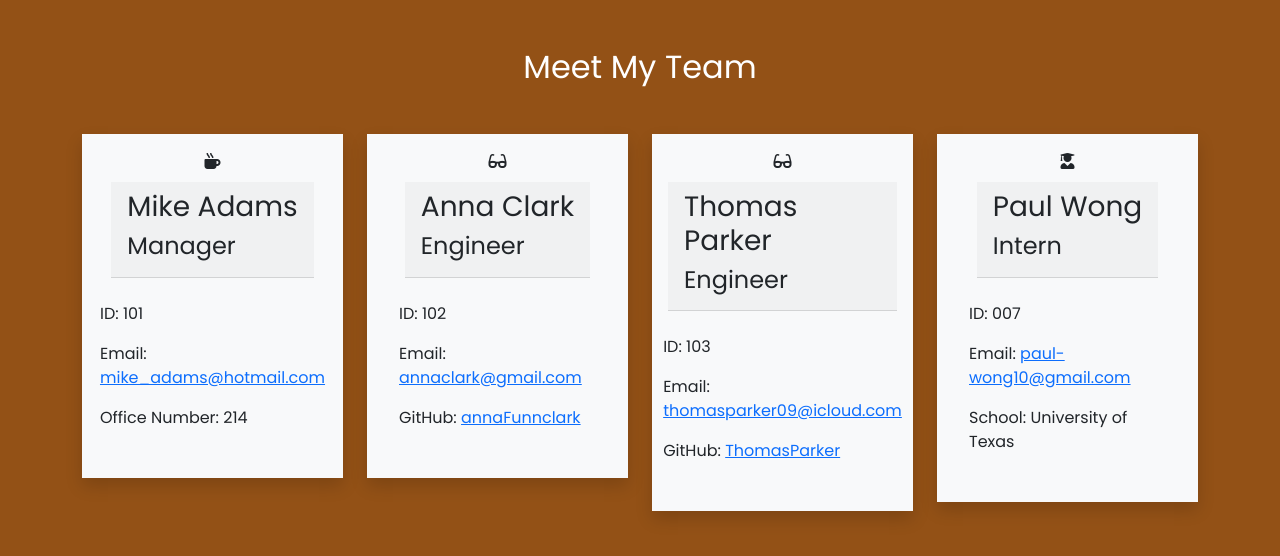
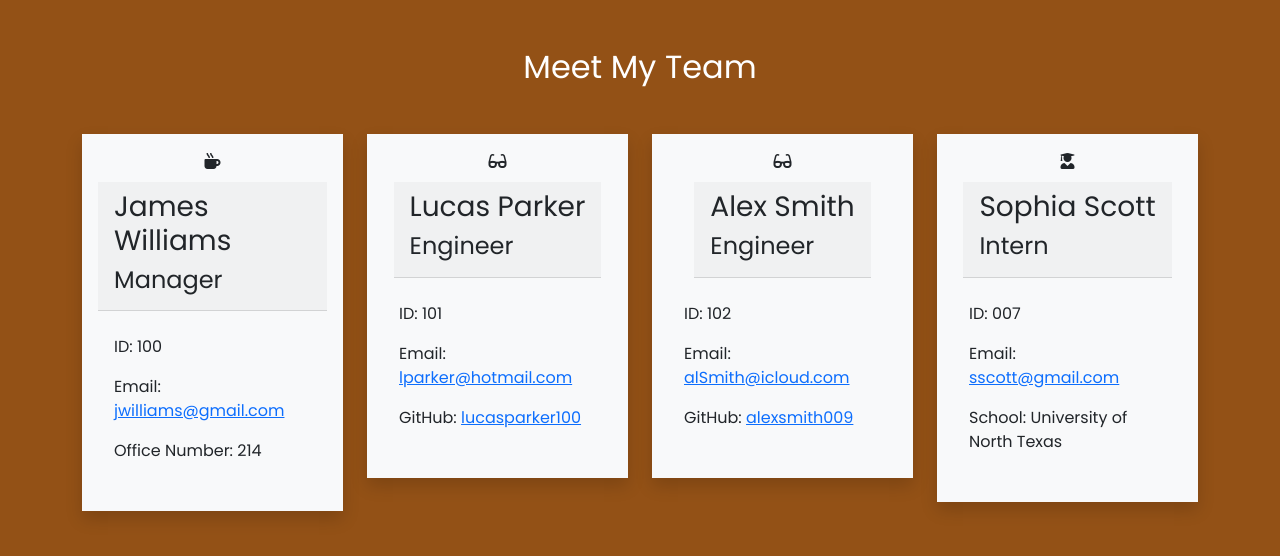
Before and after one commit to thutuephan/PiSoPer-TeamProfileGenerator, a website: page index.html in a window 1280 px wide. Drawn offline with nearby package versions, Linux system fonts and the light colour scheme.

Commit message:
Updated README file and video

```diff
--- a/index.html
+++ b/index.html
@@ -27,12 +27,12 @@
 
             </div>
             <div class="card-header my-2">
-                <h3 class="text-grey">Mike Adams</h3>
+                <h3 class="text-grey">James Williams</h3>
                 <h4 class="text-grey">Manager</h4>
             </div>
             <div class="card-body">
-                <p class="text-grey id">ID: 101</p>
-                <p class="text-grey email">Email: <a href="mailto:mike_adams@hotmail.com">mike_adams@hotmail.com</a></p>
+                <p class="text-grey id">ID: 100</p>
+                <p class="text-grey email">Email: <a href="mailto:jwilliams@gmail.com">jwilliams@gmail.com</a></p>
                 <p class="text-grey officenumber">Office Number: 214</p>
             </div>
 
@@ -50,14 +50,14 @@
 
             </div>
             <div class="card-header my-2">
-                <h3 class="text-grey">Anna Clark</h3>
+                <h3 class="text-grey">Lucas Parker</h3>
                 <h4 class="text-grey">Engineer</h4>
             </div>
 
             <div class="card-body">
-                <p class="text-grey id">ID: 102</p>
-                <p class="text-grey email">Email: <a href="mailto:annaclark@gmail.com">annaclark@gmail.com</a></p>
-                <p class="text-grey github">GitHub: <a href="https://github.com/annaFunnclark">annaFunnclark</a></p>
+                <p class="text-grey id">ID: 101</p>
+                <p class="text-grey email">Email: <a href="mailto:lparker@hotmail.com">lparker@hotmail.com</a></p>
+                <p class="text-grey github">GitHub: <a href="https://github.com/lucasparker100">lucasparker100</a></p>
             </div>
             </div>
         </div>
@@ -75,14 +75,14 @@
 
             </div>
             <div class="card-header my-2">
-                <h3 class="text-grey">Thomas Parker</h3>
+                <h3 class="text-grey">Alex Smith</h3>
                 <h4 class="text-grey">Engineer</h4>
             </div>
 
             <div class="card-body">
-                <p class="text-grey id">ID: 103</p>
-                <p class="text-grey email">Email: <a href="mailto:thomasparker09@icloud.com">thomasparker09@icloud.com</a></p>
-                <p class="text-grey github">GitHub: <a href="https://github.com/ThomasParker">ThomasParker</a></p>
+                <p class="text-grey id">ID: 102</p>
+                <p class="text-grey email">Email: <a href="mailto:alSmith@icloud.com">alSmith@icloud.com</a></p>
+                <p class="text-grey github">GitHub: <a href="https://github.com/alexsmith009">alexsmith009</a></p>
             </div>
             </div>
         </div>
@@ -100,14 +100,14 @@
 
             </div>
             <div class="card-header my-2">
-                <h3 class="text-grey">Paul Wong</h3>
+                <h3 class="text-grey">Sophia Scott</h3>
                 <h4 class="text-grey">Intern</h4>
             </div>
 
             <div class="card-body">
                 <p class="text-grey id">ID: 007</p>
-                <p class="text-grey email">Email: <a href="mailto:paul-wong10@gmail.com">paul-wong10@gmail.com</a></p>
-                <p class="text-grey github">School: University of Texas</p>
+                <p class="text-grey email">Email: <a href="mailto:sscott@gmail.com">sscott@gmail.com</a></p>
+                <p class="text-grey github">School: University of North Texas</p>
             </div>
             </div>
 
```
Also changed, not shown: README.md, src/images/Capture.PNG (deleted), src/images/Newest cap.PNG (added), src/images/shot2.PNG (deleted).
